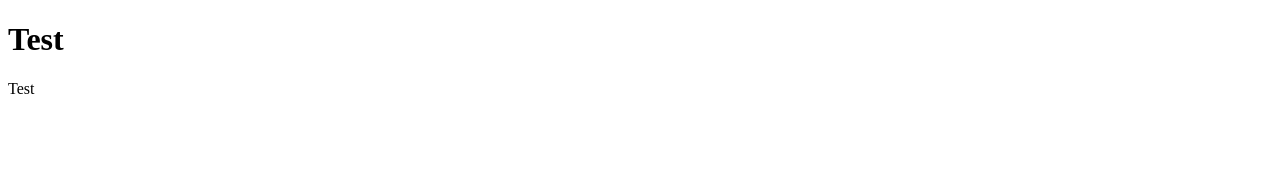
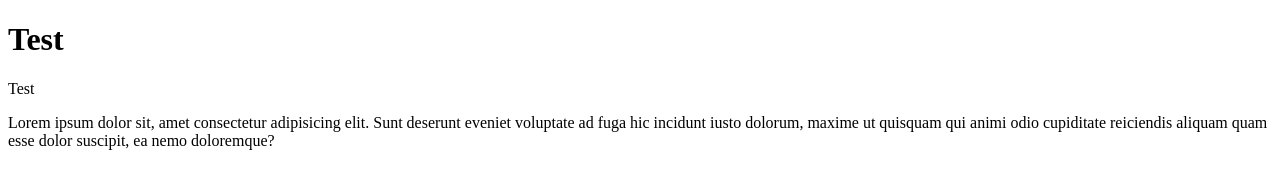
Before and after one commit to yannix-alt/GITLesson, a website: page index.html in a window 1280 px wide. Drawn offline with Linux system fonts and the light colour scheme.

Commit message:
nieuw p in html

```diff
--- a/index.html
+++ b/index.html
@@ -9,5 +9,6 @@
 <body>
     <h1>Test</h1>
     <p>Test</p>
+    <p>Lorem ipsum dolor sit, amet consectetur adipisicing elit. Sunt deserunt eveniet voluptate ad fuga hic incidunt iusto dolorum, maxime ut quisquam qui animi odio cupiditate reiciendis aliquam quam esse dolor suscipit, ea nemo doloremque?</p>
 </body>
 </html>
```
